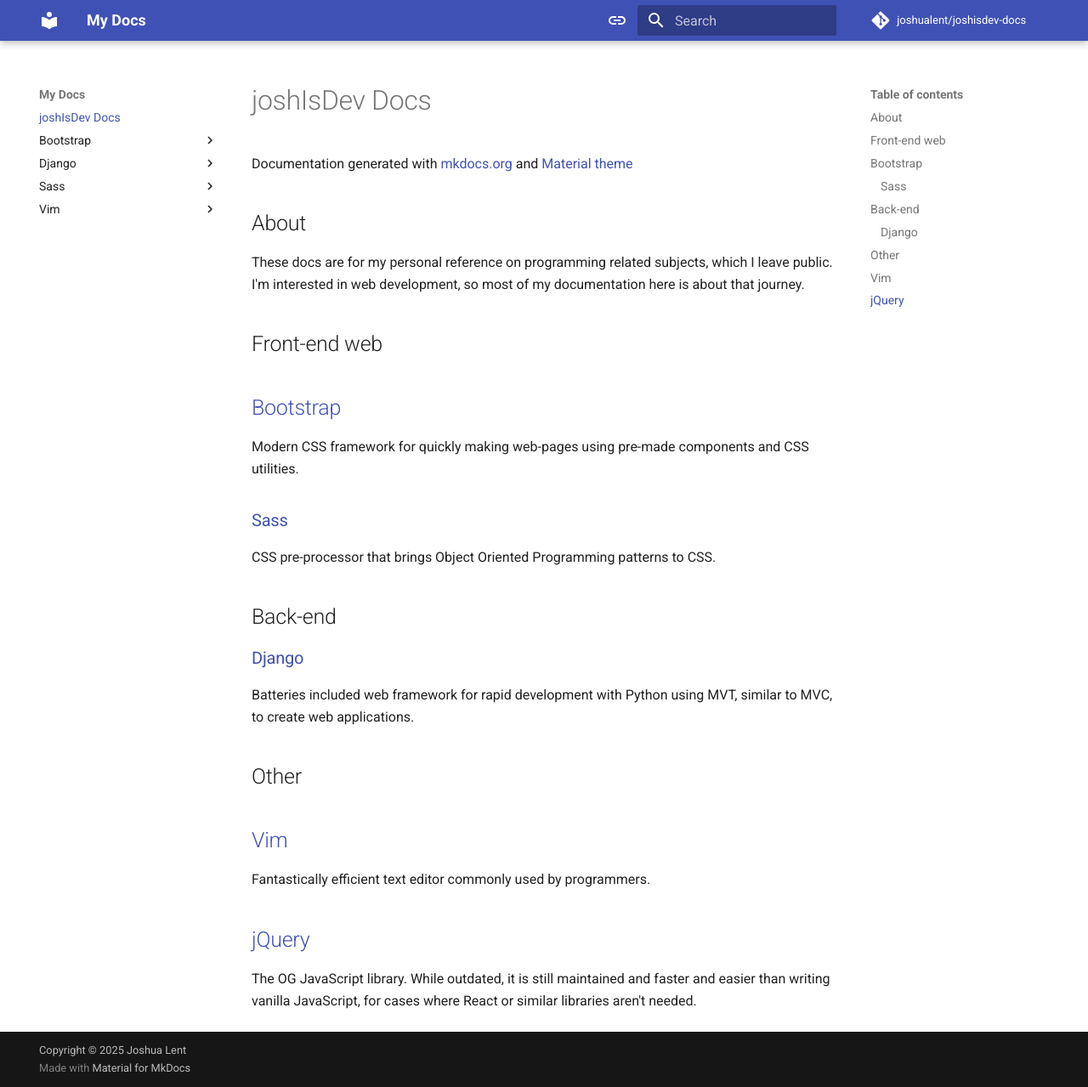
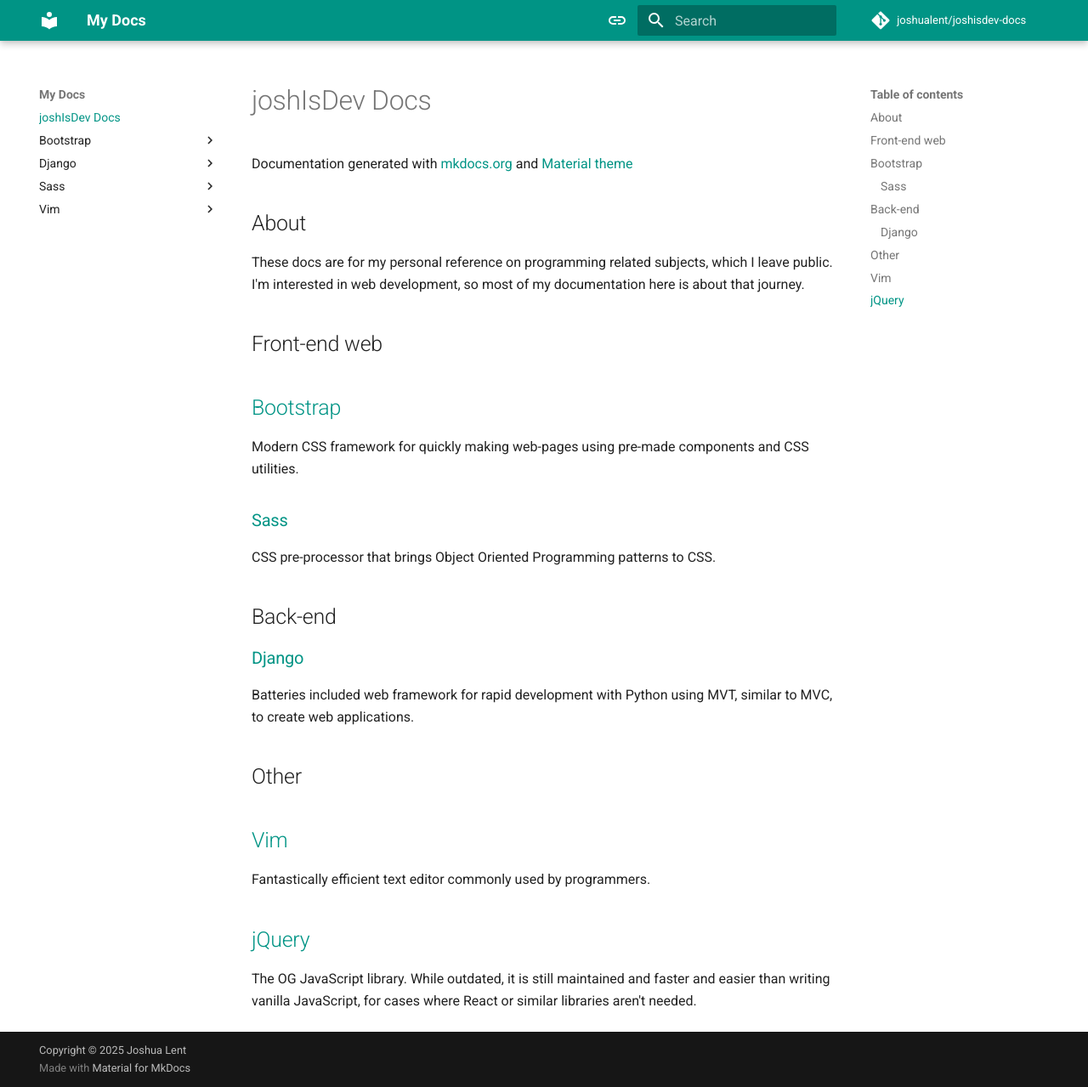
Before and after one commit to joshualent/joshisdev-docs, an MkDocs documentation site: the page built from docs/index.md, in a window 1280 px wide and 1279 px high. Shown: the whole window at 85% size. Built offline with MkDocs 1.6.1 and Material for MkDocs 9.7.7, drawn with Linux system fonts in a browser that asks for light colours; comment, search, counter and statistics services are not loaded.

Commit message:
Update MkDocs Yaml

```diff
--- a/mkdocs.yml
+++ b/mkdocs.yml
@@ -19,15 +19,15 @@
         name: Switch to light mode
     - media: "(prefers-color-scheme: light)"
       scheme: default
-      primary: indigo
-      accent: indigo
+      primary: teal
+      accent: blue
       toggle:
         icon: material/toggle-switch
         name: Switch to dark mode
     - media: "(prefers-color-scheme: dark)"
       scheme: slate
-      primary: purple
-      accent: indigo
+      primary: blue grey
+      accent: teal
       toggle:
         icon: material/toggle-switch-off
         name: Switch to system preference
```
